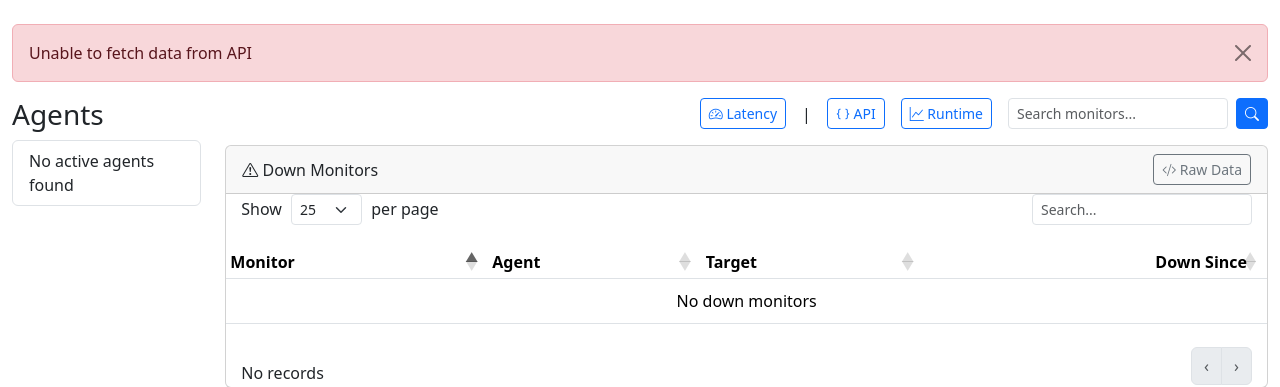
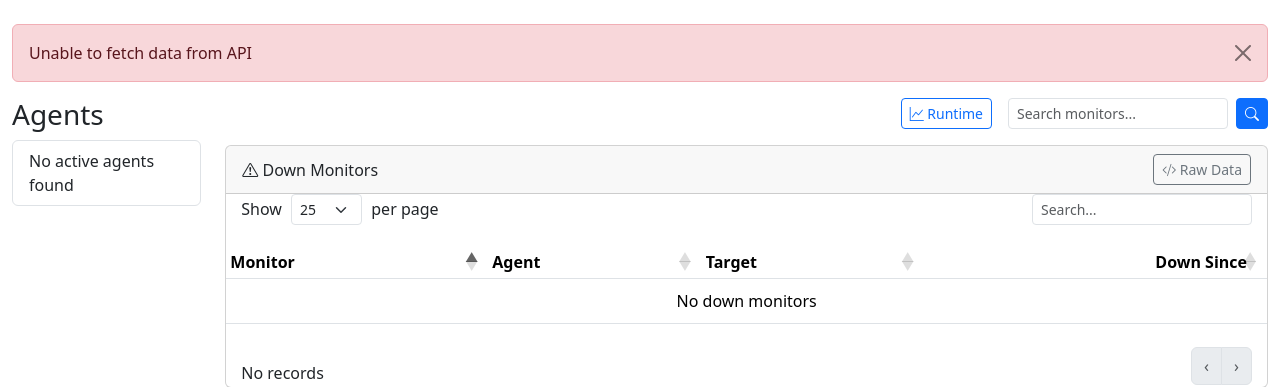
Before and after one commit to dna5rm/wanportal, a PHP site: page /cgi-bin/classic/ in a window 1280 px wide. Shown: the part 61-448 px from the top of the page. Run offline with PHP 8.4, Linux system fonts and the light colour scheme; data that the repository does not hold is empty; some libraries are stand-ins or nearby versions.

Commit message:
Drop duplicate Latency and API buttons on the classic dashboard.
They already live in the menu.

```diff
--- a/htdocs/classic/index.php
+++ b/htdocs/classic/index.php
@@ -105,10 +105,6 @@ wanportal_render_head('Console', [
         <div class="col">
             <div class="row mb-3">
                 <div class="col text-end d-flex justify-content-end align-items-center gap-3">
-                    <a href="/classic/latency.php" class="btn btn-outline-primary btn-sm">
-                        <i class="bi bi-speedometer2"></i> Latency </a> |
-                    <a href="/api-docs/swagger.php" class="btn btn-outline-primary btn-sm">
-                        <i class="bi bi-braces"></i> API </a>
                     <a href="/classic/server.php" class="btn btn-outline-primary btn-sm">
                         <i class="bi bi-graph-up"></i> Runtime </a>
                     <form action="/classic/search.php" method="GET" class="d-flex align-items-center">
```
